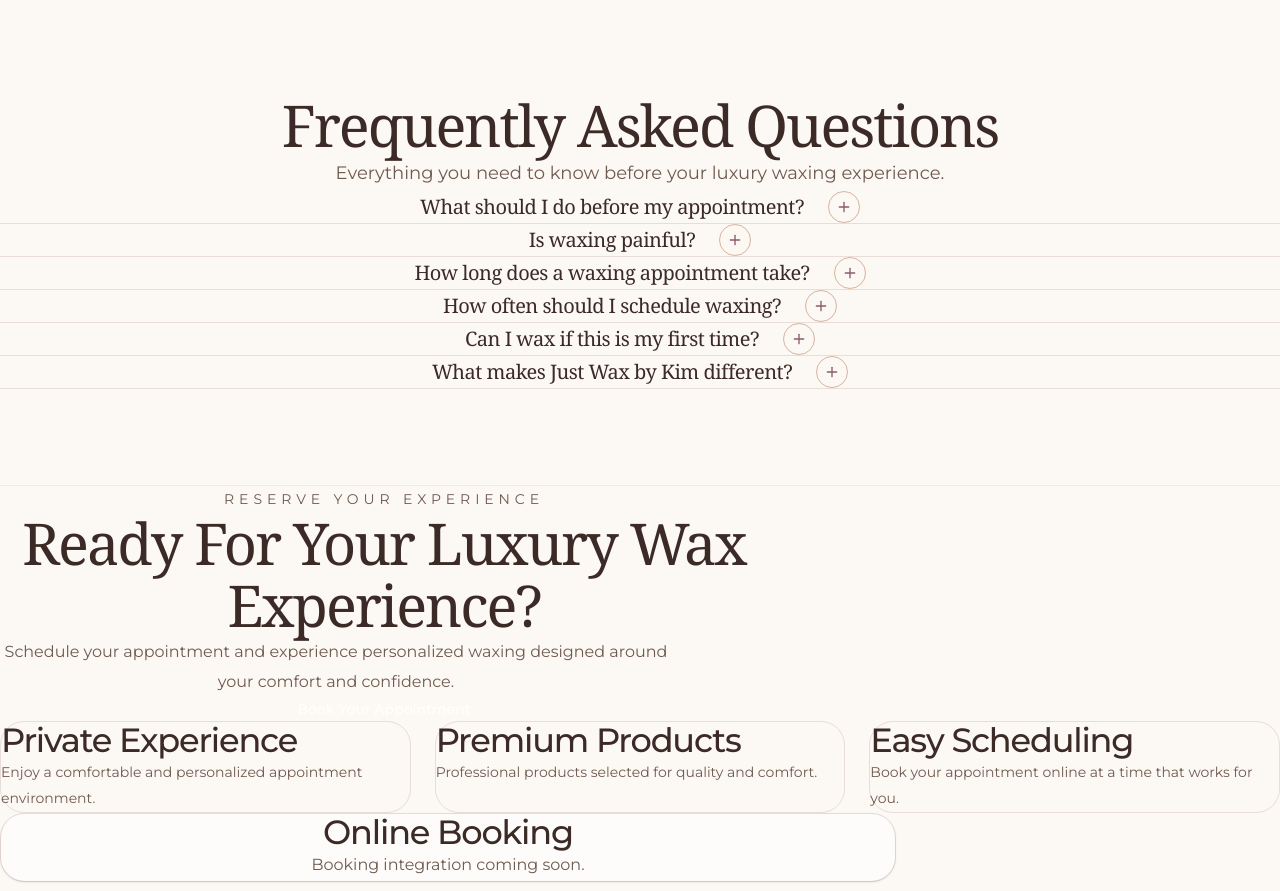
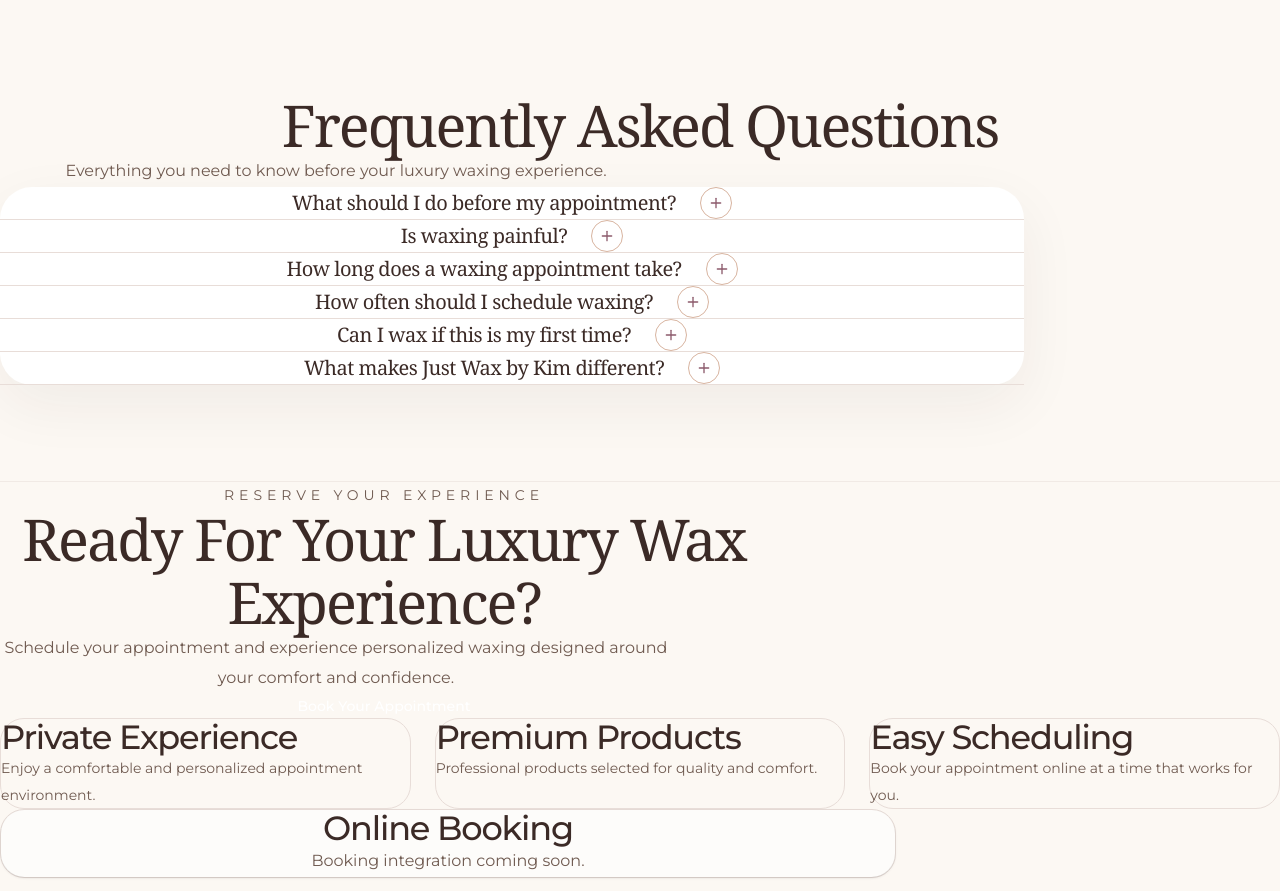
Before and after one commit to kevin-phan-25/just-wax-by-kim, a Next.js app: page / in a window 1280 px wide. Shown: the part 4726-5617 px from the top of the page. Built offline with nearby package versions, Linux system fonts and the light colour scheme; a web font is replaced by a local one.

Commit message:
Update FAQ.tsx

```diff
--- a/features/faq/FAQ.tsx
+++ b/features/faq/FAQ.tsx
@@ -1,21 +1,20 @@
 /**
  * -----------------------------------------------------------------------------
- * File:
- * features/faq/FAQ.tsx
+ * File: FAQ.tsx
  *
  * Description:
  * Luxury FAQ section.
  *
  * Changes:
- *
- * - Removed fixed width restrictions
- * - Full width editorial layout
- * - Centered FAQ presentation
+ * - Removed restrictive max width
+ * - Centered FAQ content
  * - Improved luxury spacing
- *
  * -----------------------------------------------------------------------------
  */
 
+import Container from "@/components/ui/Container";
+import Section from "@/components/ui/Section";
+import Heading from "@/components/ui/Heading";
 import FAQAccordion from "./FAQAccordion";
 
 import {
@@ -33,84 +32,72 @@ export default function FAQ(){
 return (
 
 <section
-
   id={FAQ_CONSTANTS.sectionId}
-
   className="
-    w-full
+    bg-[#FCF8F3]
     px-6
     py-24
   "
-
 >
 
 
-  {/* HEADER */}
-
   <div
-
     className="
+      mx-auto
       w-full
       text-center
     "
-
   >
 
+
     <h2
-
       className="
-        font-serif
         text-4xl
         md:text-5xl
+        font-serif
         text-[#3B2A26]
       "
-
     >
-
       {FAQ_CONSTANTS.title}
-
     </h2>
 
 
+
     <p
-
       className="
-        mt-6
-        text-lg
+        mx-auto
+        mt-4
+        max-w-2xl
+        text-center
         text-[#8C7468]
       "
-
     >
-
       {FAQ_CONSTANTS.subtitle}
-
     </p>
 
 
-  </div>
+
+    <div
+      className="
+        mx-auto
+        mt-12
+        w-full
+        max-w-5xl
+        rounded-[32px]
+        bg-white
+        p-8
+        shadow-[0_20px_60px_rgba(59,42,38,0.06)]
+      "
+    >
+
+      <FAQAccordion
+        items={FAQ_DATA}
+      />
+
+    </div>
 
 
-
-
-  {/* FAQ */}
-
-  <div
-
-    className="
-      mt-16
-      w-full
-    "
-
-  >
-
-    <FAQAccordion
-
-      items={FAQ_DATA}
-
-    />
-
   </div>
-
 
 
 </section>
```
